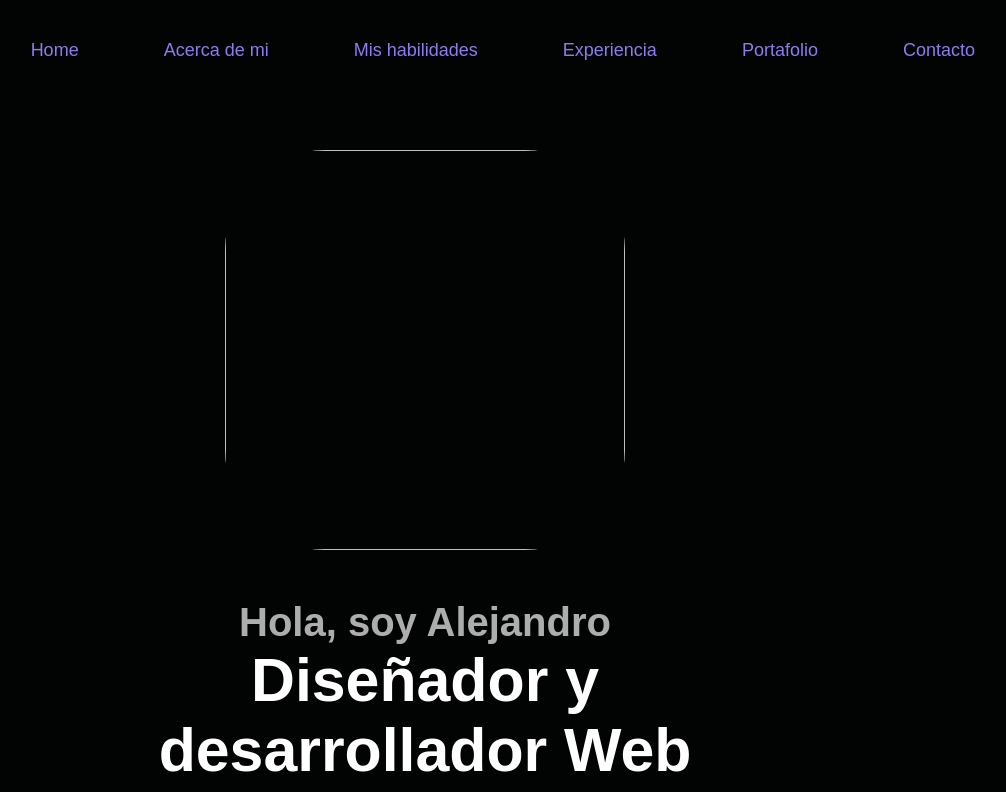
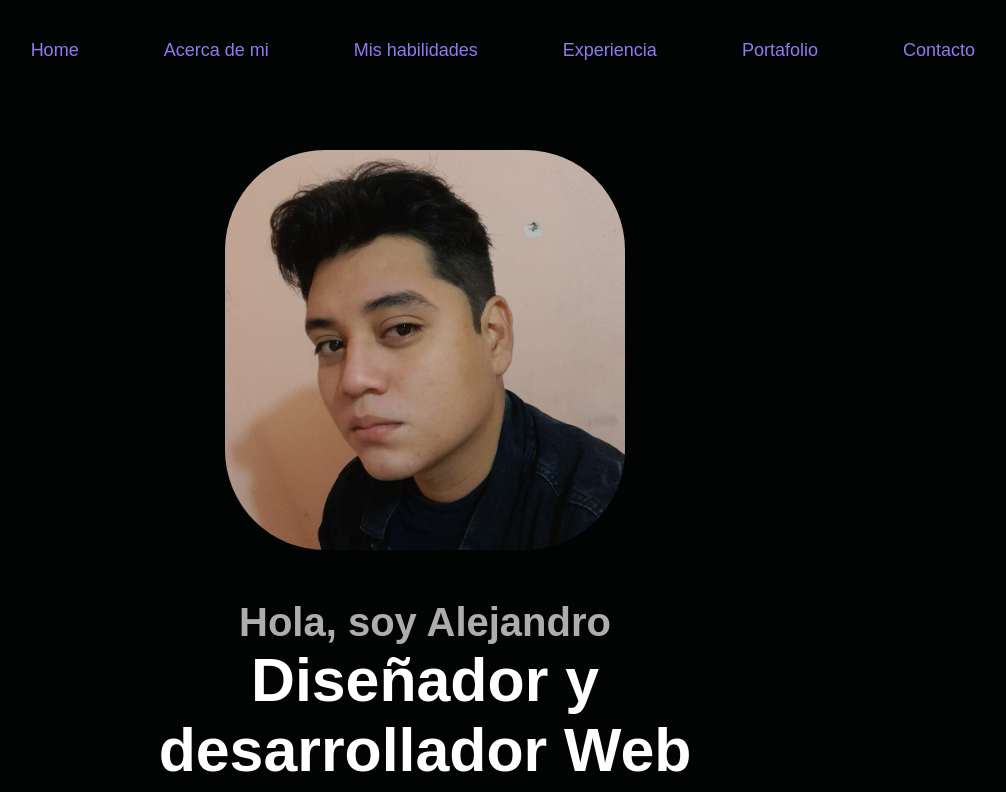
Before and after one commit to JAEB720/PORTAFOLIO-A.E, a plain HTML site: page index.html in a window 1280 px wide. Shown: the top 792 px of the page, without its empty margins (215-1221 px from the left). Drawn offline with Linux system fonts and the light colour scheme; files whose address does not match are found by name.

Commit message:
Update index.html

```diff
--- a/index.html
+++ b/index.html
@@ -26,7 +26,7 @@
     </header>
 <!--home-->
     <section id="banner">
-                        <div class="imagen0"><img src="imgnes/A-E2.jpg" alt="" class="fotoA-E"></div>
+                        <div class="imagen0"><img src="imgenes/A-E2.jpg" alt="" class="fotoA-E"></div>
  <div class="info1">
       <h2>Hola, soy Alejandro</h2>
       <h1>Diseñador y<br>desarrollador Web</h1>
```
